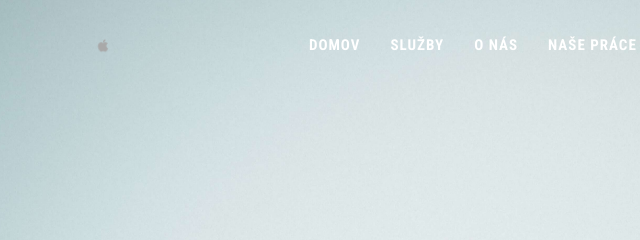
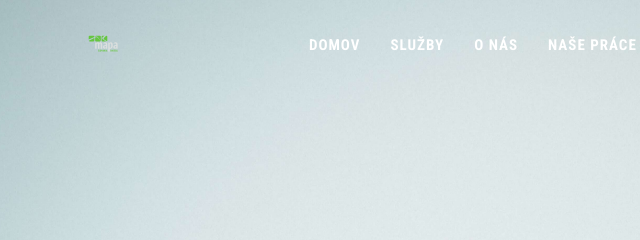
Before and after one commit to FridrichPeter/msd, a plain HTML site: page index.html in a window 1280 px wide. Shown: the top 240 px of the page, 12-652 px from the left. Drawn offline with Linux system fonts and the light colour scheme.

Commit message:
new logo

```diff
--- a/index.html
+++ b/index.html
@@ -46,7 +46,7 @@
 
                         <a href="#home" class="navbar-brand">
 
-                            <img src="img/logo/apple-logo-1024x728.png" alt="logo" width="30px">
+                            <img src="img/logo/MSDn.svg" alt="logo" width="30px">
                         </a>
                     </div>
                     <div class="collapse navbar-collapse" id="msd-menu">
```
Also changed, not shown: img/logo/MSDn.svg (added).
